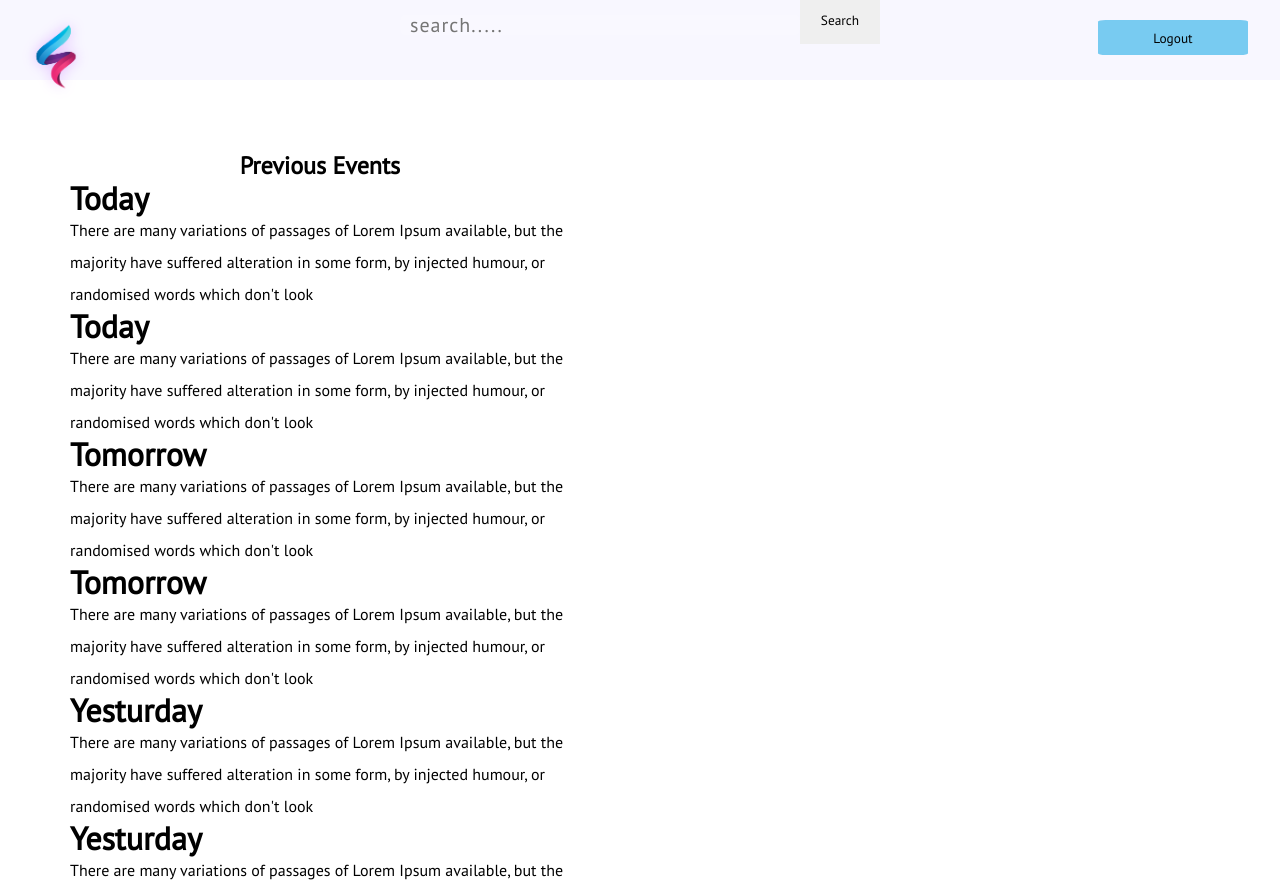
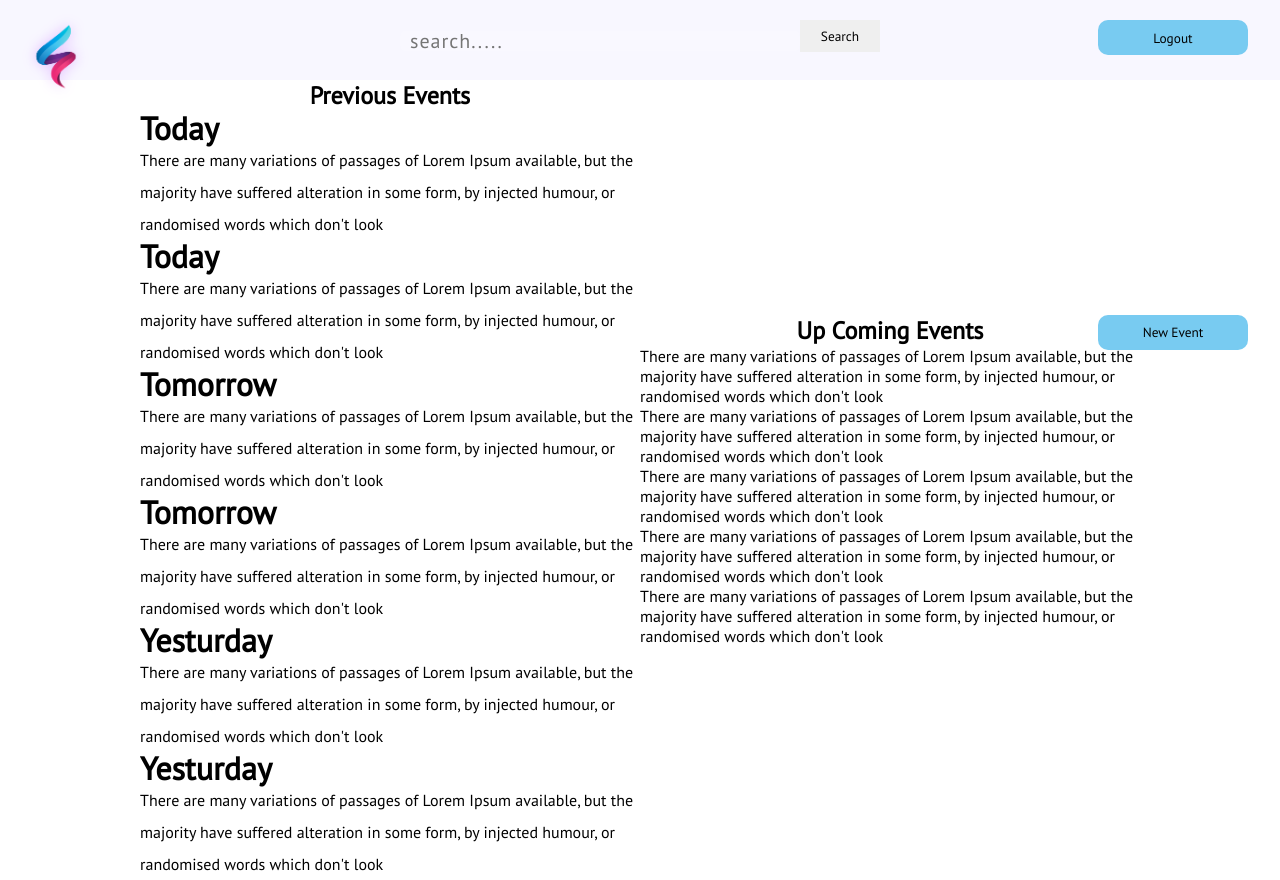
Before and after one commit to rishi23root/Event-Site, a React (Create React App) app in the folder frontend/: page /Dashboard in a window 1280 px wide. Built offline with nearby package versions, Linux system fonts and the light colour scheme.

Commit message:
update the container box and few buttons

```diff
--- a/frontend/src/Components/Container.jsx
+++ b/frontend/src/Components/Container.jsx
@@ -7,6 +7,8 @@ export default function Container() {
     }
     window.addEventListener('scroll', changeBackground)
     return (
+        <>
+            <div className="container">
                 <div className="previousevent">
 
                     <h2 >Previous Events</h2>
@@ -57,5 +59,37 @@ export default function Container() {
                         alteration in some form, by injected humour, or randomised words which don't look
                     </div>
                 </div>
+                <div className="side">
+                    <div className="bookevent">
+                        <button className="newevent"> New Event</button>
+                    </div>
+
+
+                    <div className="upcomingevent">
+                        <h2>Up Coming Events </h2>
+                        <div className="events">
+                            There are many variations of passages of Lorem Ipsum available, but the majority have suffered
+                            alteration in some form, by injected humour, or randomised words which don't look
+                        </div>
+                        <div className="events">
+                            There are many variations of passages of Lorem Ipsum available, but the majority have suffered
+                            alteration in some form, by injected humour, or randomised words which don't look
+                        </div>
+                        <div className="events">
+                            There are many variations of passages of Lorem Ipsum available, but the majority have suffered
+                            alteration in some form, by injected humour, or randomised words which don't look
+                        </div>
+                        <div className="events">
+                            There are many variations of passages of Lorem Ipsum available, but the majority have suffered
+                            alteration in some form, by injected humour, or randomised words which don't look
+                        </div>
+                        <div className="events">
+                            There are many variations of passages of Lorem Ipsum available, but the majority have suffered
+                            alteration in some form, by injected humour, or randomised words which don't look
+                        </div>
+                    </div>
+                </div>
+            </div>
+        </>
     )
 }
--- a/frontend/src/Components/Footer.jsx
+++ b/frontend/src/Components/Footer.jsx
@@ -3,8 +3,8 @@ import "../Css/Footer.css"
 
 function Footer() {
     return (
-        <div>
-            footer code
+        <div className="footer">
+            All rights reserved
         </div>
     )
 }
--- a/frontend/src/Css/Container.css
+++ b/frontend/src/Css/Container.css
@@ -1,16 +1,15 @@
 * {
 	padding: 0%;
 	margin: 0;
-	box-sizing: border-box;
+}
+.container {
+	box-sizing: content-box;
 }
 
 .previousevent {
-	width: 50%;
 	line-height: 2em;
 	overflow: scroll;
-	max-width: 50%;
 	max-height: 50rem;
-	padding: 70px;
 }
 .heading {
 	justify-content: center;
@@ -19,3 +18,19 @@ h2 {
 	justify-content: center;
 	text-align: center;
 }
+.side {
+	align-items: center;
+}
+.newevent {
+	height: 3rem;
+	width: 5rem;
+}
+.bookevent button {
+	width: 150px;
+	height: 35px;
+	position: absolute;
+	right: 0;
+	margin-right: 2rem;
+	background-color: rgb(120, 203, 241);
+	border-radius: 10px;
+}
--- a/frontend/src/Css/Header.css
+++ b/frontend/src/Css/Header.css
@@ -3,6 +3,7 @@ body {
 	padding: 0;
 }
 .Navbar {
+	box-sizing: border-box;
 	background-color: rgba(235, 233, 255, 0.37);
 	width: 100%;
 	height: 80px;
@@ -20,10 +21,10 @@ body {
 }
 .Searchbar {
 	display: flex;
-	position: absolute;
+	position: relative;
 	justify-content: center;
 	align-items: center;
-	padding: 1%;
+	padding-top: 2rem;
 }
 .Searchbar input {
 	margin-top: 10px;
@@ -33,7 +34,7 @@ body {
 	font-size: 20px;
 }
 .Searchbar button {
-	height: 3rem;
+	height: 2rem;
 	width: 5rem;
 }
 .logout {
@@ -43,5 +44,5 @@ body {
 	right: 0;
 	margin-right: 2rem;
 	background-color: rgb(120, 203, 241);
-	border-radius: 5%;
+	border-radius: 10px;
 }
--- a/frontend/src/Pages/Dashboard.jsx
+++ b/frontend/src/Pages/Dashboard.jsx
@@ -32,7 +32,7 @@ function Dashboard() {
     //     // An error happened.
     // });
     return (
-        <div>
+        <div >
             <Header />
             <Container />
         </div>
```
Lines whose indentation alone changed are shown as unchanged.
